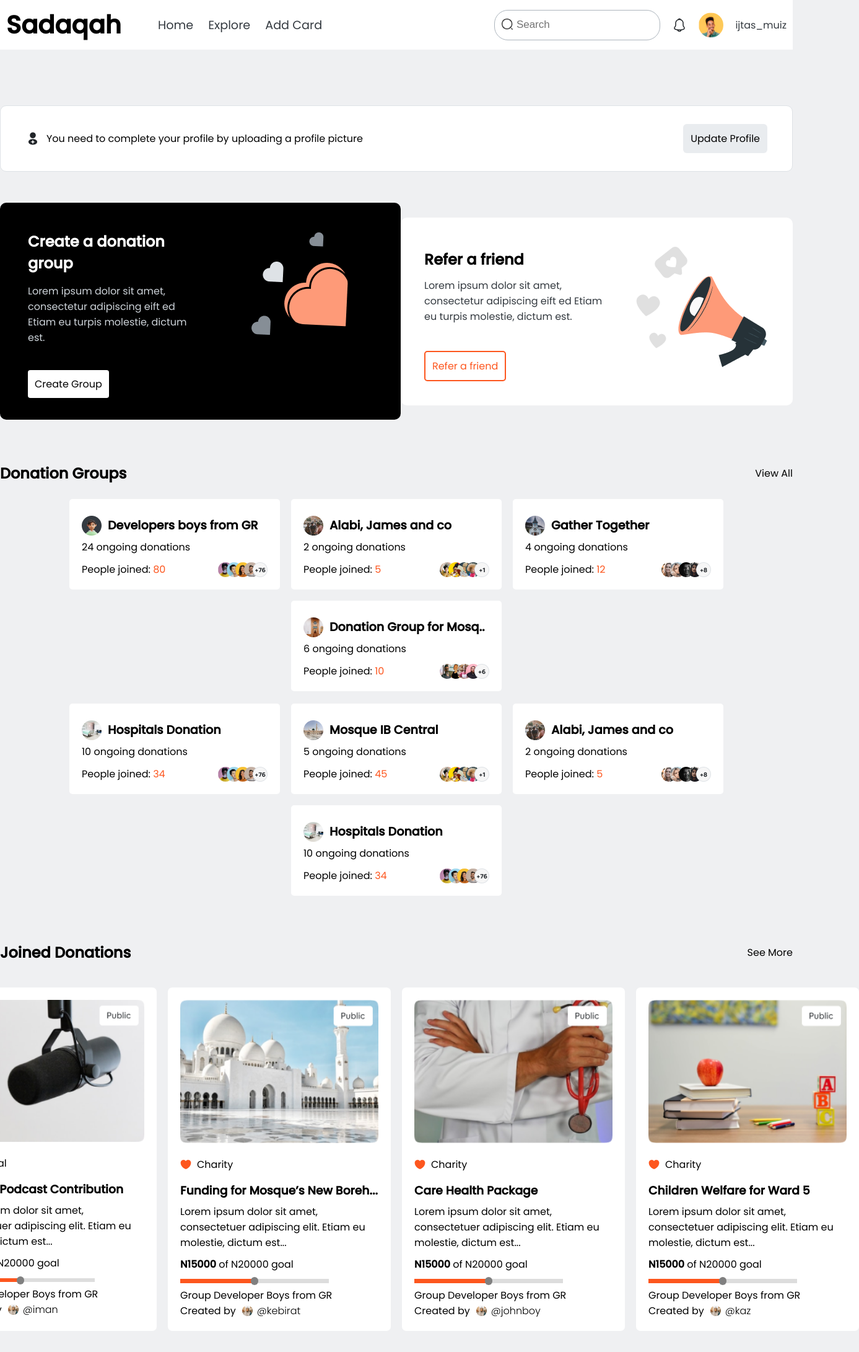
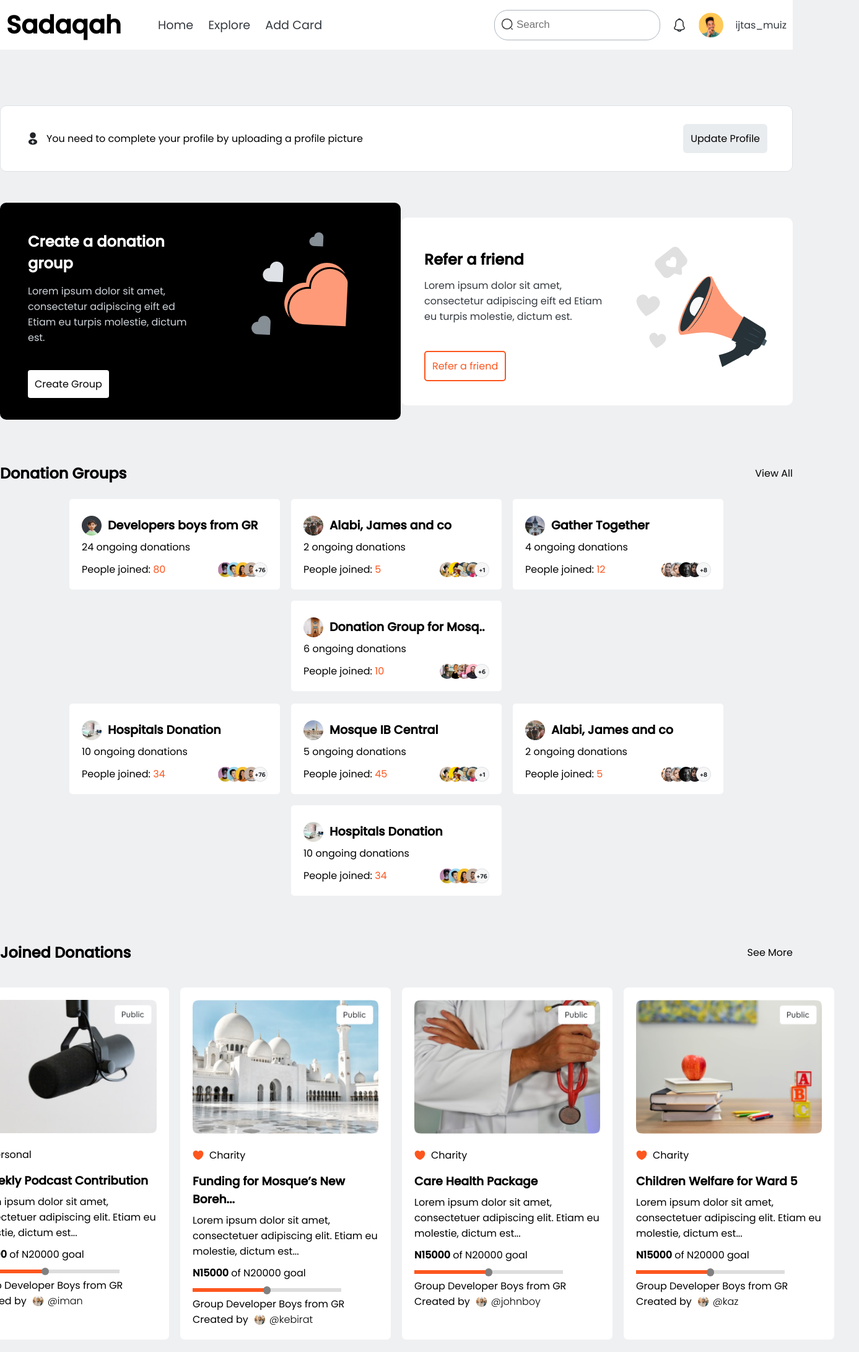
Before and after one commit to IderaNimah/Sadaqah-App, a React (Vite) app: page / in a window 1280 px wide. Shown: the whole page at 62% size, 1387 px wide, since content can reach past the window. Built offline with nearby package versions, Linux system fonts and the light colour scheme; the HTML template or start-up script is replaced by a standard one.

Commit message:
desktop update

```diff
--- a/src/App.css
+++ b/src/App.css
@@ -276,7 +276,7 @@ nav li {
   background: #ffff;
   align-items: center;
   padding: 20px;
-  width: 320px;
+  width: 300px;
   border-radius: 7px;
 }
 .joinh img {
```
